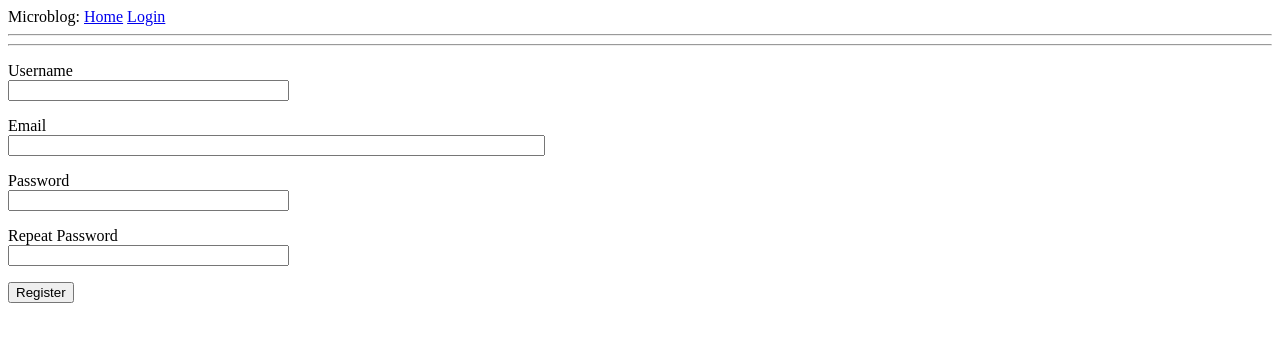
After one commit to th1998c/Microblog, a Flask app: page /register in a window 1280 px wide. The commit adds this page. Shown: the top 342 px of the page. Run offline with Flask 3, Linux system fonts and the light colour scheme.

Commit message:
registrando usuario

```diff
--- a/app/forms.py
+++ b/app/forms.py
@@ -1,9 +1,30 @@
 from flask_wtf import FlaskForm
 from wtforms import StringField, PasswordField, BooleanField, SubmitField
-from wtforms.validators import DataRequired
+from wtforms.validators import DataRequired, Email, EqualTo, ValidationError
+
+from app.models import User
+
 
 class LoginForm(FlaskForm):
     username = StringField('Username', validators=[DataRequired()])
     password = PasswordField('Password', validators=[DataRequired()])
     remember_me = BooleanField('Remember Me')
     submit = SubmitField('Sing In')
+
+
+class RegistrationForm(FlaskForm):
+    username = StringField('Username', validators=[DataRequired()])
+    email = StringField('Email', validators=[DataRequired(), Email()])
+    password = PasswordField('Password', validators=[DataRequired()])
+    password2 = PasswordField('Repeat Password', validators=[DataRequired(), EqualTo('password')])
+    submit = SubmitField('Register')
+
+    def validate_username(self, username):
+        user = User.query.filter_by(username=username.data).first()
+        if user is not None:
+            raise ValidationError('Please use a different username.')
+
+    def validate_email(self, email):
+        user = User.query.filter_by(email=email.data).first()
+        if user is not None:
+            raise ValidationError('Please use a different email address.')
--- a/app/models.py
+++ b/app/models.py
@@ -1,7 +1,9 @@
 from datetime import datetime
+
+from flask_login import UserMixin
 from werkzeug.security import generate_password_hash, check_password_hash
+
 from app import db, login
-from flask_login import UserMixin
 
 
 class User(UserMixin, db.Model):
--- a/app/routes.py
+++ b/app/routes.py
@@ -2,8 +2,8 @@ from flask import render_template, flash, redirect, url_for, request
 from flask_login import current_user, login_user, logout_user, login_required
 from werkzeug.urls import url_parse
 
-from app.forms import LoginForm
-from app import app
+from app import app, db
+from app.forms import LoginForm, RegistrationForm
 from app.models import User
 
 
@@ -27,7 +27,7 @@ def index():
 @app.route('/login', methods=['GET', 'POST'])
 def login():
     if current_user.is_authenticated:
-        return  redirect(url_for('index'))
+        return redirect(url_for('index'))
     form = LoginForm()
     if form.validate_on_submit():
         user = User.query.filter_by(username=form.username.data).first()
@@ -46,3 +46,18 @@ def login():
 def logout():
     logout_user()
     return redirect(url_for('index'))
+
+
+@app.route('/register', methods=['GET', 'POST'])
+def register():
+    if current_user.is_authenticated:
+        return redirect(url_for(index))
+    form = RegistrationForm()
+    if form.validate_on_submit():
+        user = User(username=form.username.data, email=form.email.data)
+        user.set_password(form.password.data)
+        db.session.add(user)
+        db.session.commit()
+        flash('Congratulations, you are now a registered user!')
+        return redirect(url_for('login'))
+    return render_template('register.html', title='Register', form=form)
--- a/app/templates/login.html
+++ b/app/templates/login.html
@@ -22,4 +22,5 @@
     </p>
     <p> {{ form.submit() }}</p>
   </form>
+  <p>New User? <a href="{{ url_for('register') }}">Click to Register!</a></p>
 {% endblock %}
--- /dev/null
+++ b/app/templates/register.html
@@ -0,0 +1,35 @@
+{% extends "base.html"%}
+{% block content %}
+  <form action="" method="post">
+    {{ form.hidden_tag() }}
+    <p>
+      {{ form.username.label }}<br>
+      {{ form.username(size=32) }}<br>
+      {% for error in form.username.errors %}
+      <span style="color: red;">[{{ error }}]</span>
+      {% endfor %}
+    </p>
+    <p>
+      {{ form.email.label }}<br>
+      {{ form.email(size=64) }}<br>
+      {% for error in form.email.errors %}
+      <span style="color: red;">[{{ error }}]</span>
+      {% endfor %}
+    </p>
+    <p>
+      {{ form.password.label }}<br>
+      {{ form.password(size=32) }}<br>
+      {% for error in form.password.errors %}
+      <span style="color: red;">[{{ error }}]</span>
+      {% endfor %}
+    </p>
+    <p>
+      {{ form.password2.label }}<br>
+      {{ form.password2(size=32) }}<br>
+      {% for error in form.password2.errors %}
+      <span style="color: red;">[{{ error }}]</span>
+      {% endfor %}
+    </p>
+    <p>{{ form.submit() }}</p>
+  </form>
+{% endblock %}
--- a/migrations/env.py
+++ b/migrations/env.py
@@ -3,9 +3,8 @@ from __future__ import with_statement
 import logging
 from logging.config import fileConfig
 
+from alembic import context
 from flask import current_app
-
-from alembic import context
 
 # this is the Alembic Config object, which provides
 # access to the values within the .ini file in use.
--- a/migrations/versions/14febbd26709_posts_table.py
+++ b/migrations/versions/14febbd26709_posts_table.py
@@ -5,9 +5,8 @@ Revises: 5dd7977ddcfe
 Create Date: 2023-01-10 13:36:54.721908
 
 """
+import sqlalchemy as sa
 from alembic import op
-import sqlalchemy as sa
-
 
 # revision identifiers, used by Alembic.
 revision = '14febbd26709'
--- a/migrations/versions/5dd7977ddcfe_users_table.py
+++ b/migrations/versions/5dd7977ddcfe_users_table.py
@@ -5,9 +5,8 @@ Revises:
 Create Date: 2023-01-10 13:13:08.019276
 
 """
+import sqlalchemy as sa
 from alembic import op
-import sqlalchemy as sa
-
 
 # revision identifiers, used by Alembic.
 revision = '5dd7977ddcfe'
```
Also changed, not shown: app/__init__.py (+4 -3 lines), app.db.
